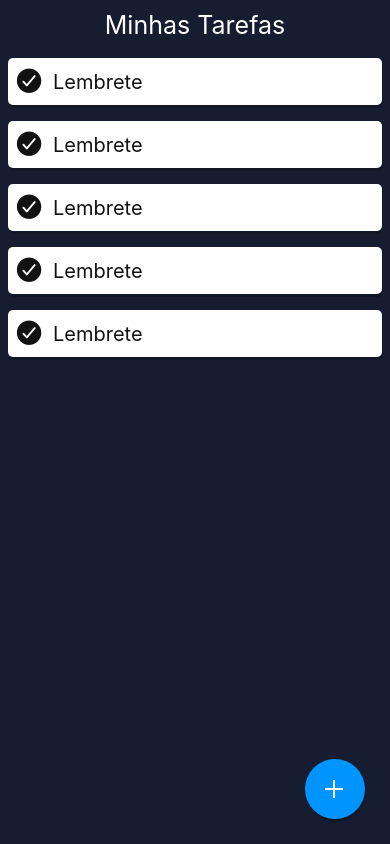
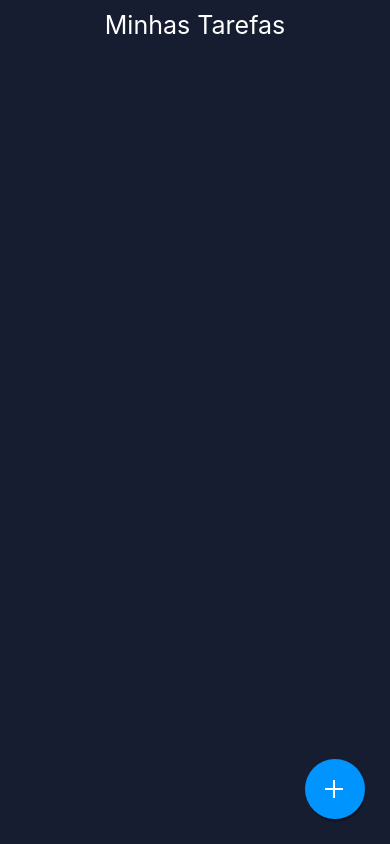
Before and after one commit to luanargolodev/minhas-tarefas, a React Native app: screen / in a window 390 px wide. Built offline with nearby package versions, Linux system fonts and the light colour scheme.

Commit message:
:sparkles: feat: register new tasks

```diff
--- a/App.js
+++ b/App.js
@@ -18,15 +18,21 @@ import * as Animatable from "react-native-animatable";
 const AnimatedBtn = Animatable.createAnimatableComponent(TouchableOpacity);
 
 export default function App() {
-  const [task, setTask] = useState([
-    { key: 1, task: "Lembrete" },
-    { key: 2, task: "Lembrete" },
-    { key: 3, task: "Lembrete" },
-    { key: 4, task: "Lembrete" },
-    { key: 5, task: "Lembrete" },
-  ]);
+  const [task, setTask] = useState([]);
   const [open, setOpen] = useState(false);
   const [input, setInput] = useState("");
+
+  function handleAdd() {
+    if (input === "") return;
+
+    const data = {
+      key: input,
+      task: input,
+    };
+    setTask([...task, data]);
+    setOpen(false);
+    setInput("");
+  }
 
   return (
     <SafeAreaView style={styles.container}>
@@ -72,7 +78,7 @@ export default function App() {
               value={input}
               onChangeText={(texto) => setInput(texto)}
             />
-            <TouchableOpacity style={styles.handleAdd}>
+            <TouchableOpacity style={styles.handleAdd} onPress={handleAdd}>
               <Text style={styles.handleAddText}>Cadastrar</Text>
             </TouchableOpacity>
           </Animatable.View>
```
